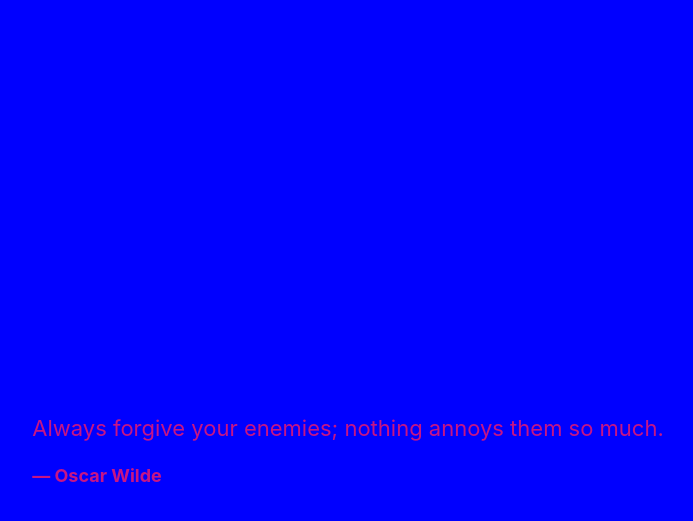
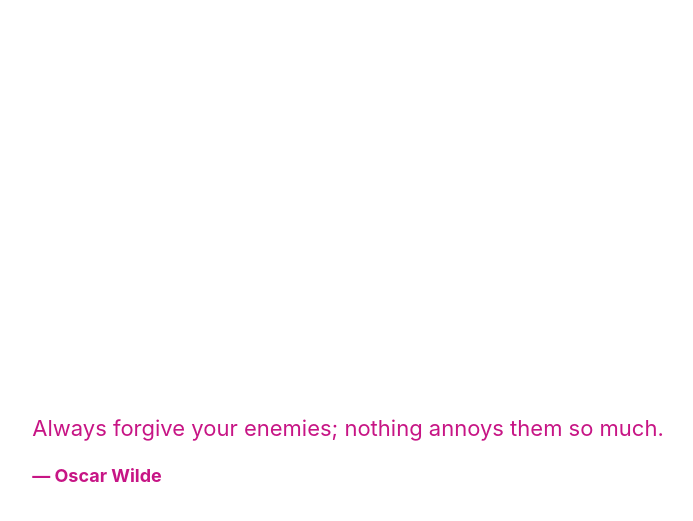
Before and after one commit to quoke/quoke.github.io, a Jekyll site: the page built from _quotations/a/always-forgive-your-enemies.html, in a window 1280 px wide. Shown: the top 521 px of the page, without its empty margins (292-985 px from the left). Built offline with Jekyll 4.4.1, drawn with Linux system fonts in a browser that asks for light colours.

Commit message:
OK let's go elegant

```diff
--- a/_includes/head.html
+++ b/_includes/head.html
@@ -3,4 +3,6 @@
   <meta name="viewport" content="width=device-width, initial-scale=1, shrink-to-fit=no">
   <title>{% if page.title %}{{ page.title }} - {{ site.title }}{% else %}{{ site.title }}{% endif %}</title>
   <link rel="stylesheet" href="/main.css">
+  <!-- Load up some fonts -->
+  <link href="https://fonts.googleapis.com/css?family=Press+Start+2P" rel="stylesheet">
 </head>
--- /dev/null
+++ b/_includes/navigation.html
@@ -0,0 +1,3 @@
+<nav>
+  <h1><a href="/" title="Go home">Q</a></h1>
+</nav>
--- a/_layouts/home.html
+++ b/_layouts/home.html
@@ -4,7 +4,8 @@
 {% include head.html %}
 
 <body>
-  <div class="container">
+  {% include navigation.html %}
+  <!-- <div class="container">
     <h1 class="site-title">
       <a href="/">QUOKE</a>
     </h1>
@@ -16,7 +17,7 @@
         <a href="{{ quote.url }}">{{ quote.title }}...</a>
       </li>
       {% endfor %}
-    </ul>
+    </ul> -->
     {% include foot.html %}
 </body>
 
--- a/_sass/_main.scss
+++ b/_sass/_main.scss
@@ -6,7 +6,7 @@
 }
 
 body {
-  background-color: blue;
+  // background-color: black;
   height: 100%;
   padding: 0;
   overflow: auto;
@@ -19,6 +19,23 @@
 a {
   color: black;
   text-decoration: none;
+}
+
+nav {
+  background-color: white;
+  width: 100%;
+  border-bottom: 1px solid lavenderblush;
+  text-align: center;
+}
+
+nav > h1 {
+  font-family: 'Press Start 2P', sans-serif;
+  margin: 0;
+  padding: 10px;
+}
+
+nav > h1 > a {
+  color: sienna;
 }
 
 h1.site-title {
```
